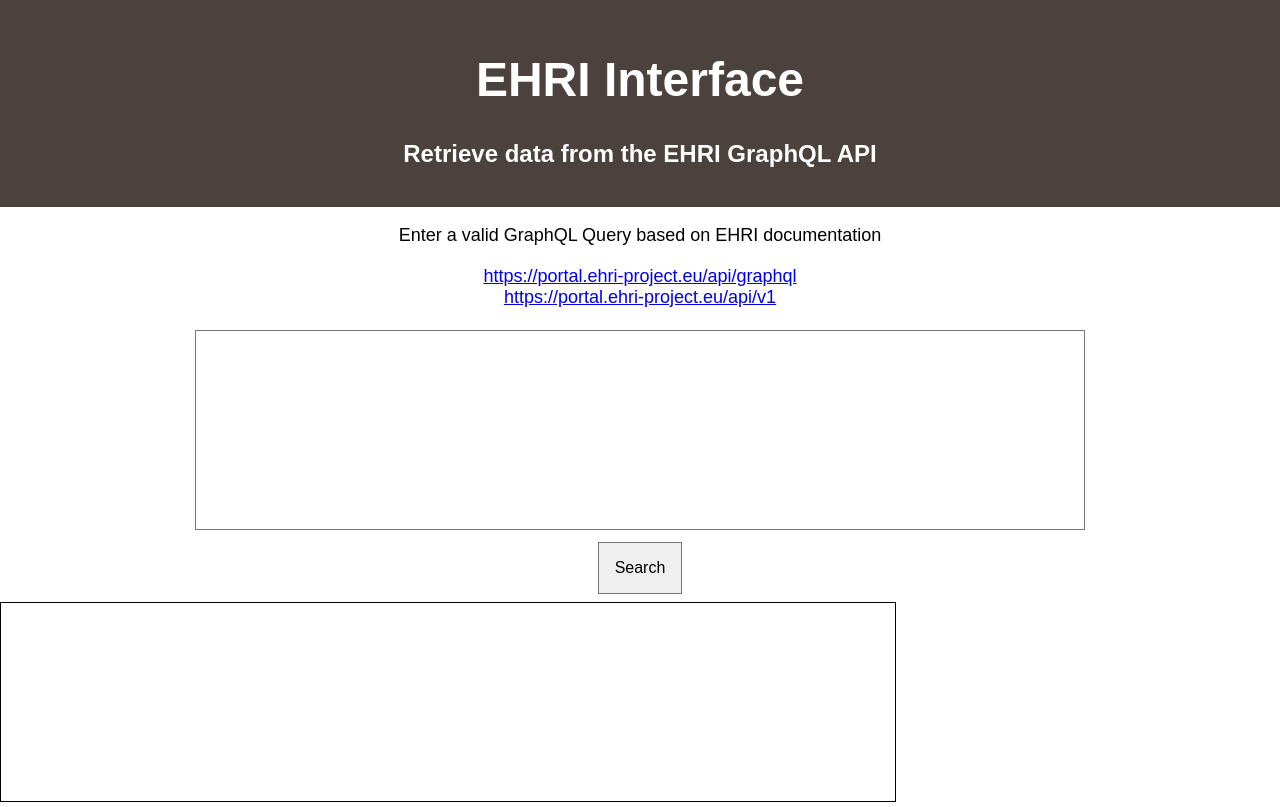
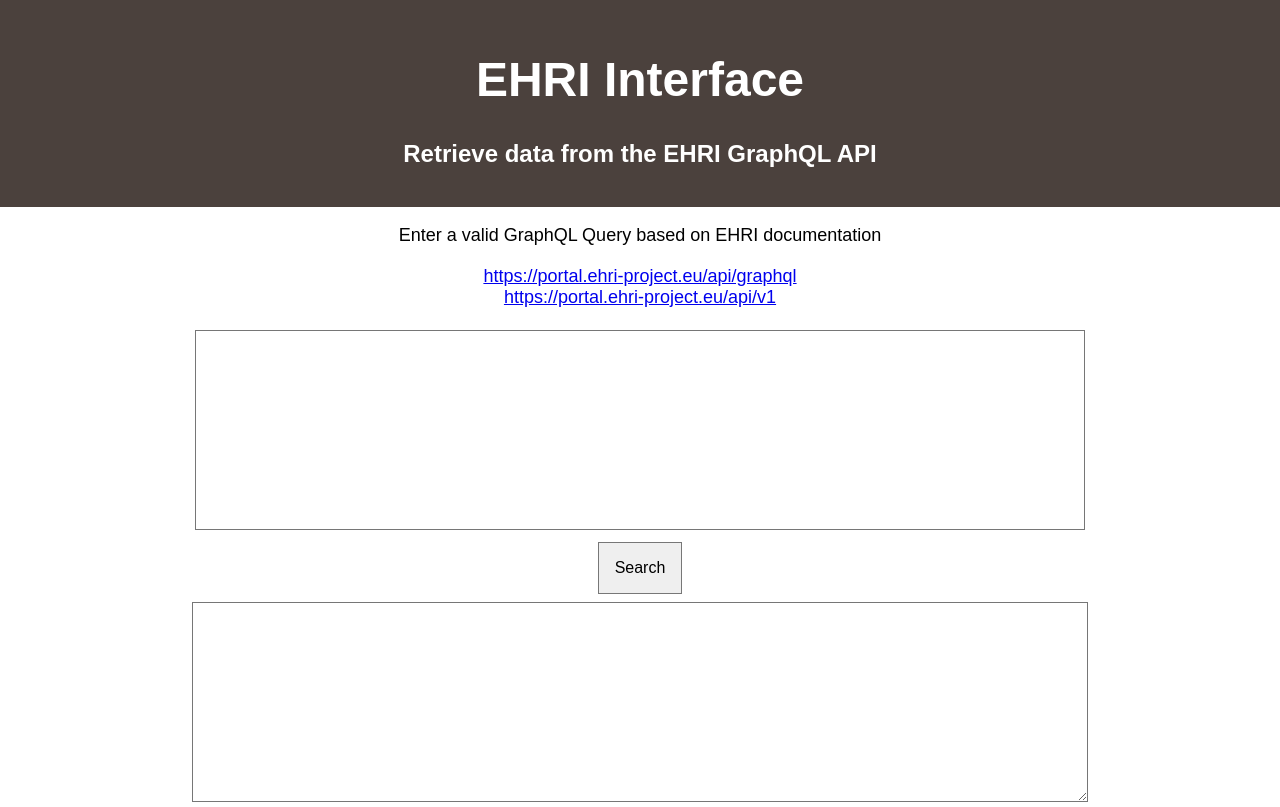
Before and after one commit to ericmadureira/ehri-interface, a React (Create React App) app: page / in a window 1280 px wide. Built offline with nearby package versions, Linux system fonts and the light colour scheme.

Commit message:
Changed result to readonly text area

```diff
--- a/src/components/ResultBox.js
+++ b/src/components/ResultBox.js
@@ -2,9 +2,13 @@
 
 const ResultBox = ({ result }) => {
   return (
-    <div id='resultBox' className='pa3 ba' style={{ width: '70%', height: '200px' }}>
-      {result}
-    </div>
+    <textarea
+      id='resultBox'
+      className='pa3 ba'
+      style={{ width: '70%', height: '200px' }}
+      value={result}
+      readOnly>
+    </textarea>
   );
 }
 
```
